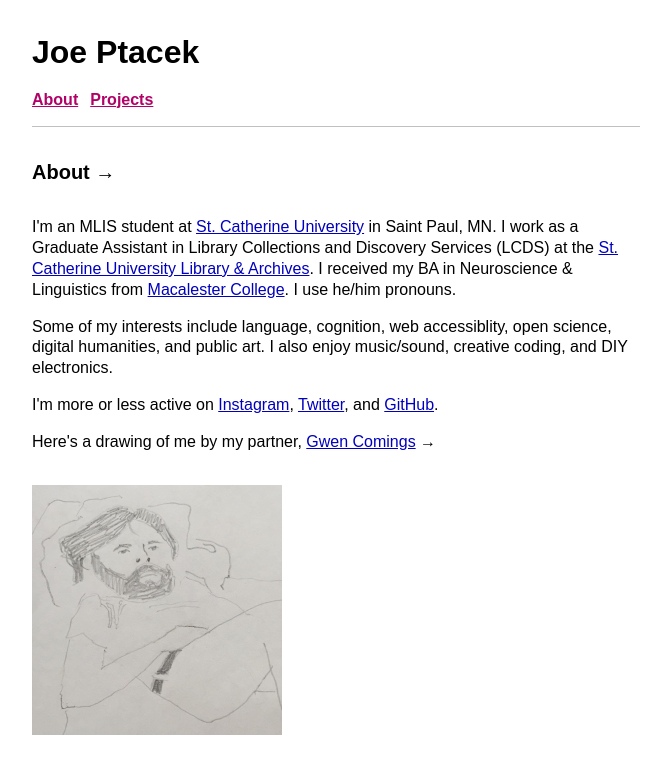
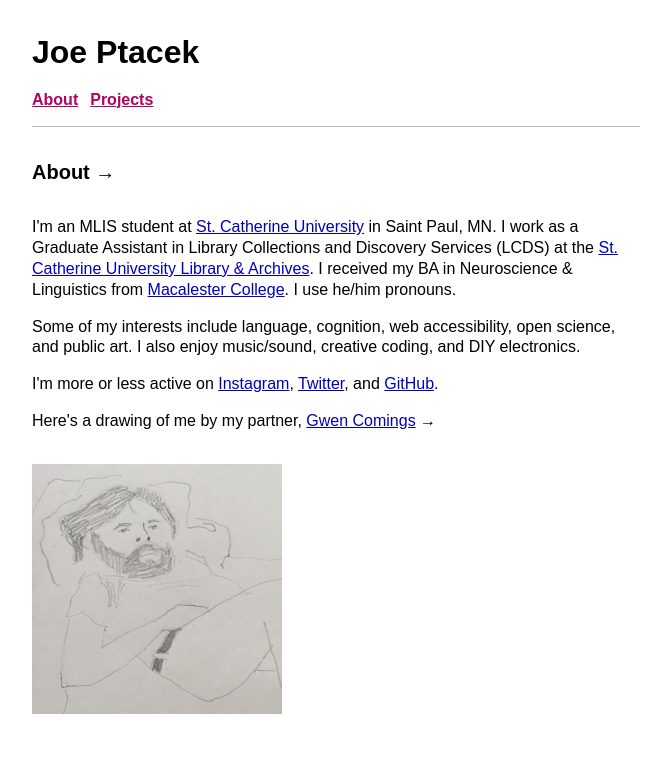
Before and after one commit to joeptacek/joeptacek.github.io, a Jekyll site: the page built from index.html, in a window 1280 px wide. Shown: the top 774 px of the page, without its empty margins (304-975 px from the left). Built offline with Jekyll 4.4.1, drawn with Linux system fonts in a browser that asks for light colours.

Commit message:
update index

```diff
--- a/index.html
+++ b/index.html
@@ -6,7 +6,7 @@ title: About
   I'm an MLIS student at <a href="https://www.stkate.edu/" target="_blank">St. Catherine University</a> in Saint Paul, MN. I work as a Graduate Assistant in Library Collections and Discovery Services (LCDS) at the <a href="http://library.stkate.edu/" target="_blank">St. Catherine University Library & Archives</a>. I received my BA in Neuroscience & Linguistics from <a href="https://www.macalester.edu/" target="_blank">Macalester College</a>. I use he/him pronouns.
 </p>
 <p>
-  Some of my interests include language, cognition, web accessiblity, open science, digital humanities, and public art. I also enjoy music/sound, creative coding, and DIY electronics.
+  Some of my interests include language, cognition, web accessibility, open science, and public art. I also enjoy music/sound, creative coding, and DIY electronics.
 </p>
 <p>
   I'm more or less active on <a href="https://www.instagram.com/joeptacek/" target="_blank">Instagram</a>, <a href="https://twitter.com/joe_ptacek" target="_blank">Twitter</a>, and <a href="https://github.com/joeptacek" target="_blank">GitHub</a>.
```
